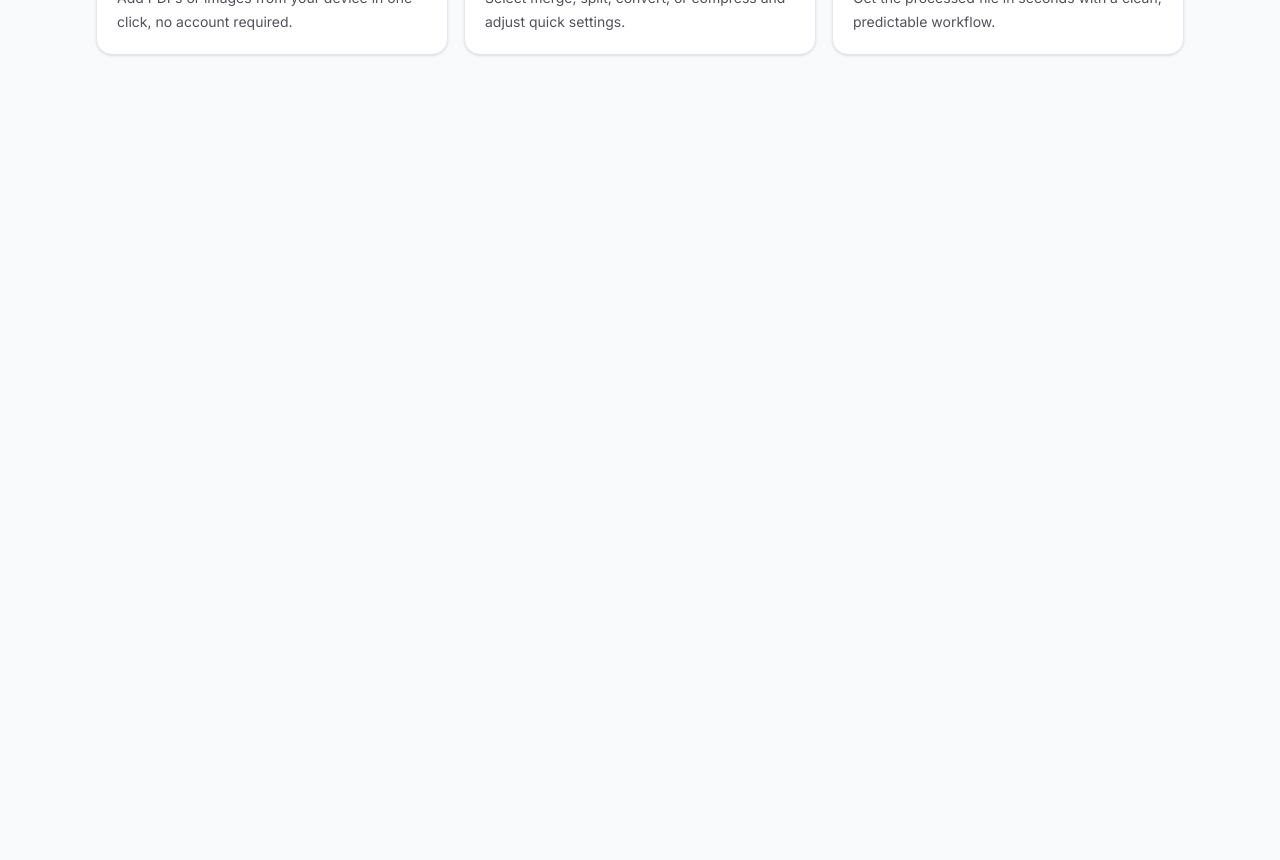
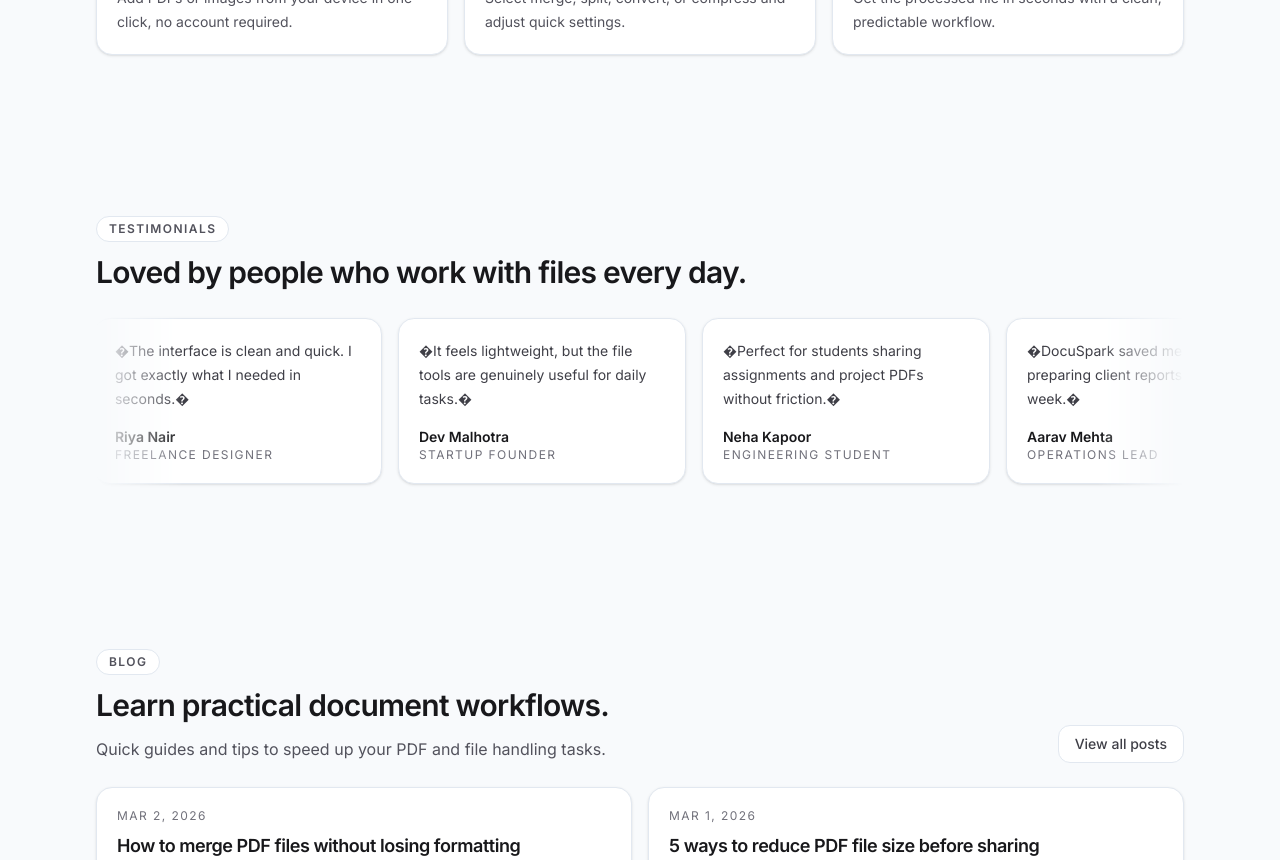
Before and after one commit to abhay-codes07/DocuSpark, a Next.js app: page / in a window 1280 px wide. Shown: the part 1940-2800 px from the top of the page. Before the commit the page ends 2155 px from the top, so only its background shows below. Built offline with nearby package versions, Linux system fonts and the light colour scheme.

Commit message:
refactor: integrate testimonials and blog preview sections into homepage

```diff
--- a/src/app/page.tsx
+++ b/src/app/page.tsx
@@ -1,5 +1,11 @@
 import { Container } from "@/components/layout";
-import { HeroSection, HowItWorksSection, ToolsGridSection } from "@/components/home";
+import {
+  BlogPreviewSection,
+  HeroSection,
+  HowItWorksSection,
+  TestimonialsSection,
+  ToolsGridSection,
+} from "@/components/home";
 
 export default function Home() {
   return (
@@ -10,6 +16,8 @@ export default function Home() {
         </div>
         <ToolsGridSection />
         <HowItWorksSection />
+        <TestimonialsSection />
+        <BlogPreviewSection />
       </Container>
     </main>
   );
--- /dev/null
+++ b/src/components/home/blog-preview-section.tsx
@@ -0,0 +1,35 @@
+import Link from "next/link";
+import { blogPreviewPosts } from "@/config/blog-preview";
+import { BlogPreviewCard } from "./blog-preview-card";
+
+export function BlogPreviewSection() {
+  return (
+    <section aria-labelledby="blog-preview-heading" className="space-y-6 py-16 sm:py-20">
+      <div className="flex flex-col gap-4 sm:flex-row sm:items-end sm:justify-between">
+        <div className="space-y-3">
+          <p className="inline-flex rounded-full border border-zinc-200 bg-white px-3 py-1 text-xs font-semibold uppercase tracking-[0.12em] text-zinc-600">
+            Blog
+          </p>
+          <h2 id="blog-preview-heading" className="text-2xl font-semibold tracking-tight text-zinc-900 sm:text-3xl">
+            Learn practical document workflows.
+          </h2>
+          <p className="max-w-2xl text-base leading-7 text-zinc-600">
+            Quick guides and tips to speed up your PDF and file handling tasks.
+          </p>
+        </div>
+        <Link
+          href="/blog"
+          className="focus-ring ui-transition inline-flex rounded-xl border border-zinc-200 bg-white px-4 py-2 text-sm font-medium text-zinc-700 hover:bg-zinc-100"
+        >
+          View all posts
+        </Link>
+      </div>
+
+      <div className="grid gap-4 sm:grid-cols-2">
+        {blogPreviewPosts.map((post) => (
+          <BlogPreviewCard key={post.slug} post={post} />
+        ))}
+      </div>
+    </section>
+  );
+}
--- a/src/components/home/index.ts
+++ b/src/components/home/index.ts
@@ -1,3 +1,5 @@
+export * from "./blog-preview-section";
 export * from "./hero-section";
 export * from "./how-it-works-section";
+export * from "./testimonials-section";
 export * from "./tools-grid-section";
```
